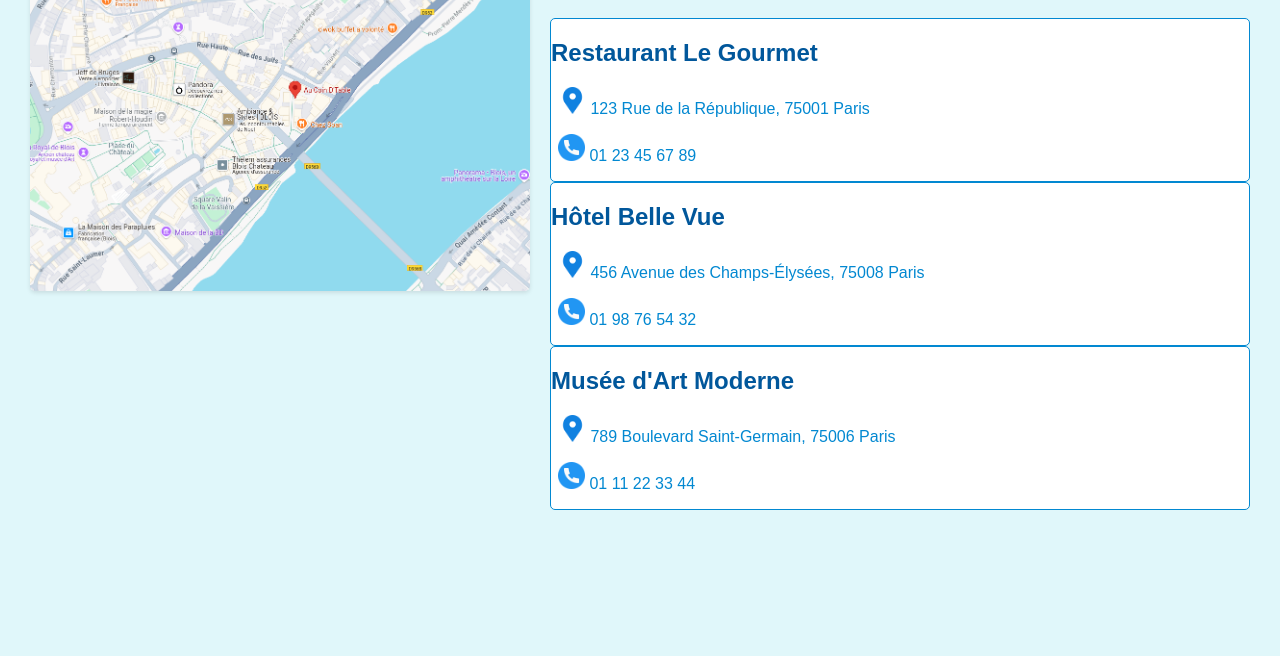
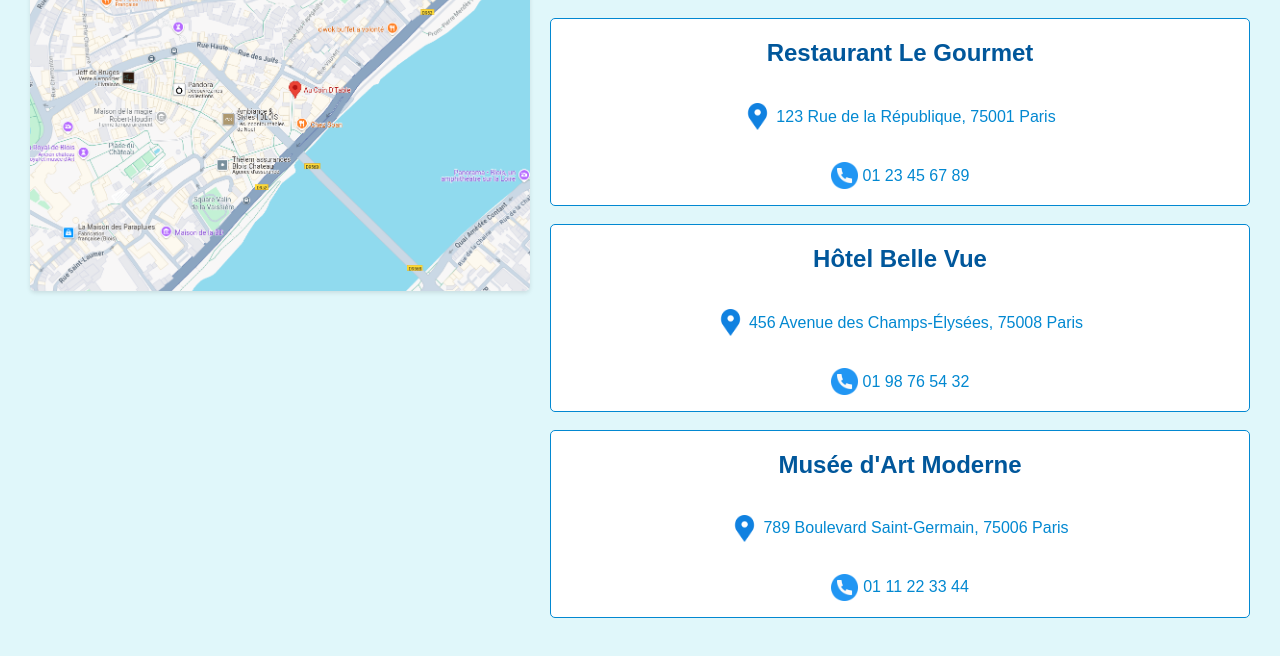
Before and after one commit to LudovicDop/SEJOUR_ACCESSIBLE.io, a plain HTML site: page srcs/html/results.html in a window 1280 px wide. Shown: the part 204-860 px from the top of the page. Drawn offline with Linux system fonts and the light colour scheme.

Commit message:
center result

```diff
--- a/srcs/css/results.css
+++ b/srcs/css/results.css
@@ -115,5 +115,19 @@ a:hover {
     background-color: #ffffff;
     border: 1px solid #0288d1;
     border-radius: 5px;
-    margin
-::contentReference[oaicite:1]{index=1}
+    display: flex;
+    flex-direction: column;
+    align-items: center;
+    text-align: center;
+    margin: auto;
+}
+
+.result-item p {
+    display: flex;
+    align-items: center;
+    justify-content: center;
+}
+
+.result-item img {
+    margin-right: 5px; /* Espace entre l'icône et le texte */
+}
--- a/srcs/html/results.html
+++ b/srcs/html/results.html
@@ -29,25 +29,51 @@
 
         <!-- Section des résultats -->
         <div class="results-section">
-            <h1>Résultats de votre recherche</h1>
+			<h1>Résultats de votre recherche</h1>
 
-            <div class="result-item">
-                <h2>Restaurant Le Gourmet</h2>
-                <p><img src="../icon/address.png" alt="Icône adresse" style="margin-left:8px; height: 27px; width: 27px;"> <a href="https://maps.google.com/?q=123 Rue de la République, 75001 Paris" target="_blank">123 Rue de la République, 75001 Paris</a></p>
-                <p><img src="../icon/phone.png" alt="Icône téléphone" style="margin-left:7px; height: 27px; width: 27px;"> <a href="tel:+33123456789">01 23 45 67 89</a></p>
-            </div>
+			<div class="result-item">
+				<h2>Restaurant Le Gourmet</h2>
+				<p>
+					<img src="../icon/address.png" alt="Icône adresse" style="height: 27px; width: 27px;">
+					<a href="https://maps.google.com/?q=123 Rue de la République, 75001 Paris" target="_blank">
+						123 Rue de la République, 75001 Paris
+					</a>
+				</p>
+				<p>
+					<img src="../icon/phone.png" alt="Icône téléphone" style="height: 27px; width: 27px;">
+					<a href="tel:+33123456789">01 23 45 67 89</a>
+				</p>
+			</div>
+			<br>
+			<div class="result-item">
+				<h2>Hôtel Belle Vue</h2>
+				<p>
+					<img src="../icon/address.png" alt="Icône adresse" style="height: 27px; width: 27px;">
+					<a href="https://maps.google.com/?q=456 Avenue des Champs-Élysées, 75008 Paris" target="_blank">
+						456 Avenue des Champs-Élysées, 75008 Paris
+					</a>
+				</p>
+				<p>
+					<img src="../icon/phone.png" alt="Icône téléphone" style="height: 27px; width: 27px;">
+					<a href="tel:+33198765432">01 98 76 54 32</a>
+				</p>
+			</div>
+			<br>
+			<div class="result-item">
+				<h2>Musée d'Art Moderne</h2>
+				<p>
+					<img src="../icon/address.png" alt="Icône adresse" style="height: 27px; width: 27px;">
+					<a href="https://maps.google.com/?q=789 Boulevard Saint-Germain, 75006 Paris" target="_blank">
+						789 Boulevard Saint-Germain, 75006 Paris
+					</a>
+				</p>
+				<p>
+					<img src="../icon/phone.png" alt="Icône téléphone" style="height: 27px; width: 27px;">
+					<a href="tel:+33111223344">01 11 22 33 44</a>
+				</p>
+			</div>
+		</div>
 
-            <div class="result-item">
-                <h2>Hôtel Belle Vue</h2>
-                <p><img src="../icon/address.png" alt="Icône adresse" style="margin-left:8px; height: 27px; width: 27px;"> <a href="https://maps.google.com/?q=456 Avenue des Champs-Élysées, 75008 Paris" target="_blank">456 Avenue des Champs-Élysées, 75008 Paris</a></p>
-                <p><img src="../icon/phone.png" alt="Icône téléphone" style="margin-left:7px; height: 27px; width: 27px;"> <a href="tel:+33198765432">01 98 76 54 32</a></p>
-            </div>
-
-            <div class="result-item">
-                <h2>Musée d'Art Moderne</h2>
-                <p><img src="../icon/address.png" alt="Icône adresse" style="margin-left:8px; height: 27px; width: 27px;"> <a href="https://maps.google.com/?q=789 Boulevard Saint-Germain, 75006 Paris" target="_blank">789 Boulevard Saint-Germain, 75006 Paris</a></p>
-                <p><img src="../icon/phone.png" alt="Icône téléphone" style="margin-left:7px; height: 27px; width: 27px;"> <a href="tel:+33111223344">01 11 22 33 44</a></p>
-            </div>
         </div>
     </div>
 </body>
```
